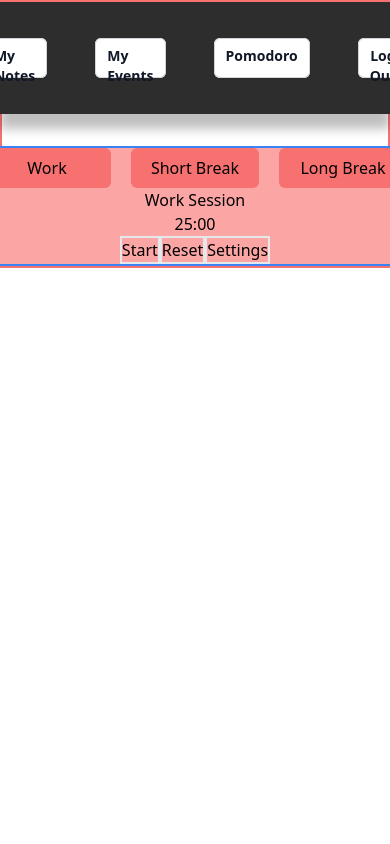
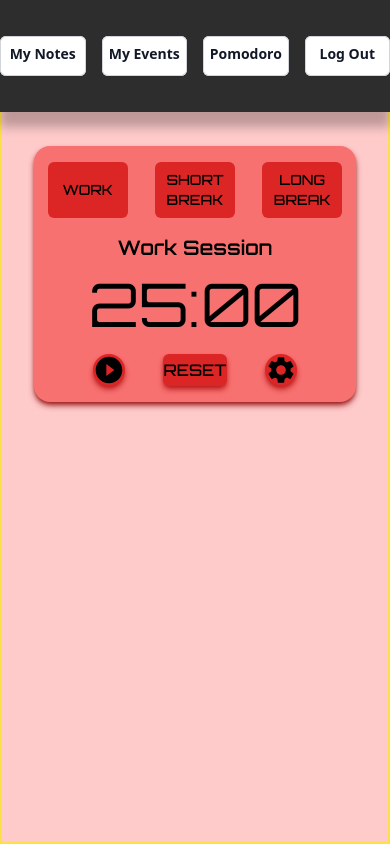
Before and after one commit to ArpDark/EventForge, a React (Vite) app: page /pomodoro in a window 390 px wide. Built offline with nearby package versions, Linux system fonts and the light colour scheme.

Commit message:
created the pages responsive and updated pomodor timer UI

```diff
--- a/index.html
+++ b/index.html
@@ -3,13 +3,15 @@
   <head>
     <meta charset="UTF-8" />
     <meta name="viewport" content="width=device-width, initial-scale=1.0" />
+    <link rel="preconnect" href="https://fonts.googleapis.com">
+    <link rel="preconnect" href="https://fonts.gstatic.com" crossorigin>
+    <link href="https://fonts.googleapis.com/css2?family=Orbitron:wght@400..900&display=swap" rel="stylesheet">
     <link rel="stylesheet" href="index.css">
     <title>Productivity App</title>
   </head>
   <body>
     <div id="root"></div>
     <script type="module" src="/src/main.jsx"></script>
-    <!-- <script async defer src="https://apis.google.com/js/api.js" onload="gapiLoaded()"></script>
-    <script async defer src="https://accounts.google.com/gsi/client" onload="gisLoaded()"></script> -->
+
   </body>
 </html>
--- a/src/components/Home.jsx
+++ b/src/components/Home.jsx
@@ -45,7 +45,6 @@ function Home(){
 
   const openPopup = () => {
     setPopupOpen(true);
-    setIsOpen(true);
   };
   const closePopup = () => {
     setPopupOpen(false);
--- a/src/components/Navbar.jsx
+++ b/src/components/Navbar.jsx
@@ -7,14 +7,14 @@ const Navbar=()=>{
         navigate("/login");
     }
     return (
-        <div className="flex fixed overflow-auto  justify-center bg-[#2D2D2D] w-screen h-28 space-x-12 [box-shadow:_0px_15px_10px_rgb(0_0_0_/_25%)] z-10 ">
-            <a href="/home" className=" flex h-10 w-36 self-center justify-center  rounded-md bg-white px-3 py-2 text-sm  font-semibold text-gray-900 shadow-sm ring-1 ring-inset ring-gray-300 hover:bg-gray-50 ">My Notes</a>
+        <div className="flex fixed overflow-auto  justify-center bg-[#2D2D2D] w-screen h-28 space-x-4 md:space-x-12 [box-shadow:_0px_15px_10px_rgb(0_0_0_/_25%)] z-10 ">
+            <a href="/home" className=" flex h-10 w-36 self-center justify-center  rounded-md bg-white px-1 py-2 text-sm  font-semibold text-gray-900 shadow-sm ring-1 ring-inset ring-gray-300 hover:bg-gray-50 ">My Notes</a>
 
-            <a href="/events" className="flex h-10 w-36 self-center justify-center rounded-md bg-white px-3 py-2 text-sm font-semibold text-gray-900 shadow-sm ring-1 ring-inset ring-gray-300 hover:bg-gray-50 ">My Events</a>
+            <a href="/events" className="flex h-10 w-36 self-center justify-center rounded-md bg-white px-1 py-2 text-sm font-semibold text-gray-900 shadow-sm ring-1 ring-inset ring-gray-300 hover:bg-gray-50 ">My Events</a>
 
-            <a href="/pomodoro" className="flex h-10 w-36 self-center justify-center rounded-md bg-white px-3 py-2 text-sm font-semibold text-gray-900 shadow-sm ring-1 ring-inset ring-gray-300 hover:bg-gray-50 ">Pomodoro</a>
+            <a href="/pomodoro" className="flex h-10 w-36 self-center justify-center rounded-md bg-white px-1 py-2 text-sm font-semibold text-gray-900 shadow-sm ring-1 ring-inset ring-gray-300 hover:bg-gray-50 ">Pomodoro</a>
 
-            <button className="flex h-10 w-36 self-center justify-center rounded-md bg-white px-3 py-2 text-sm font-semibold text-gray-900 shadow-sm ring-1 ring-inset ring-gray-300 hover:bg-gray-50 " onClick={handleLogout} >Log Out</button>
+            <button className="flex h-10 w-36 self-center justify-center rounded-md bg-white px-1 py-2 text-sm font-semibold text-gray-900 shadow-sm ring-1 ring-inset ring-gray-300 hover:bg-gray-50 " onClick={handleLogout} >Log Out</button>
         </div>
     )
 }
--- a/src/components/Pomodoro.jsx
+++ b/src/components/Pomodoro.jsx
@@ -1,6 +1,9 @@
 import React, { useState, useEffect } from 'react';
 import Navbar from './Navbar';
-
+import PomodoroSettings from './PomodoroSettings';
+import SettingsIcon from '@mui/icons-material/Settings';
+import PauseIcon from '@mui/icons-material/Pause';
+import PlayCircleFilledWhiteIcon from '@mui/icons-material/PlayCircleFilledWhite';
 const Pomodoro = () => {
   const [sessionType, setSessionType] = useState('Work');
   const [minutes, setMinutes] = useState(25);
@@ -9,10 +12,9 @@ const Pomodoro = () => {
   const [workDuration, setWorkDuration] = useState(25);
   const [shortBreakDuration, setShortBreakDuration] = useState(5);
   const [longBreakDuration, setLongBreakDuration] = useState(15);
-
+  const [isOpen,setIsOpen]=useState(false);
   useEffect(() => {
     let interval;
-
     if (isActive && minutes === 0 && seconds === 0) {
       setSessionType(prevSessionType => prevSessionType === 'Work' ? 'Short Break' : 'Work');
       if (sessionType === 'Work') {
@@ -21,7 +23,6 @@ const Pomodoro = () => {
         setMinutes(workDuration);
       }
     }
-
     if (isActive) {
       interval = setInterval(() => {
         if (seconds === 0) {
@@ -39,14 +40,11 @@ const Pomodoro = () => {
     } else {
       clearInterval(interval);
     }
-
     return () => clearInterval(interval);
   }, [isActive, minutes, seconds, sessionType, workDuration, shortBreakDuration,longBreakDuration]);
-
   const toggleTimer = () => {
     setIsActive(!isActive);
   };
-
   const resetTimer = () => {
     setIsActive(false);
     setSessionType('Work');
@@ -80,67 +78,49 @@ const Pomodoro = () => {
       setIsActive(!isActive);
     }
   }
-
-  function handleLogout(){
-    localStorage.clear();
-    navigate("/login");
+//
+  const newSettings=(settingsData)=>{
+    // console.log(settingsData);
+    setWorkDuration(settingsData.workDuration);
+    setShortBreakDuration(settingsData.shortBreakDuration);
+    setLongBreakDuration(settingsData.longBreakDuration);
   }
-
+  const openPopup = () => {
+    setIsOpen(true);
+  };
+  const closePopup = () => {
+    setIsOpen(false);
+  };
   return (
-    <div className='flex relative border-2 border-red-400 justify-center'>
+    <div className='flex relative min-h-screen h-dvh overflow-y-auto justify-center'>
       <Navbar/>
-
-      <div className="flex relative mt-36 border-2 border-blue-500 ">
-        <div className='flex flex-col items-center bg-red-300'>
-          <div className='flex space-x-5 '>
-            <button className=' bg-red-400 rounded-md w-32 h-10' onClick={switchToWork}>Work</button>
-            <button className='bg-red-400 rounded-md w-32 h-10' onClick={switchToShortBreak}>Short Break</button>
-            <button className='bg-red-400 rounded-md w-32 h-10' onClick={switchToLongBreak}>Long Break</button>
+      <div className="flex flex-col relative w-screen bg-red-200 border-yellow-300 border-2 items-center ">
+        <div className='flex flex-col items-center bg-red-400 w-5/6 md:w-2/5 mt-36 rounded-2xl shadow-md shadow-red-800'>
+          <div className='flex justify-around  w-full mt-4'>
+            <button className="bg-red-600 rounded-md  p-2 text-sm w-20 md:w-36 font-['Orbitron'] font-medium" onClick={switchToWork}>WORK</button>
+            <button className="bg-red-600 rounded-md  p-2 text-sm w-20 md:w-36 font-['Orbitron'] font-medium" onClick={switchToShortBreak}>SHORT BREAK</button>
+            <button className="bg-red-600 rounded-md  p-2 text-sm w-20 md:w-36 font-['Orbitron'] font-medium" onClick={switchToLongBreak}>LONG BREAK</button>
           </div>
-          <div className='flex flex-col items-center'>
-            <h1>{sessionType} Session</h1>
-            <div className="timer">
+          <div className="flex flex-col items-center">
+            <h1 className="font-semibold text-xl p-2 mt-2 font-['Orbitron']">{sessionType} Session</h1>
+            <div className="font-['Orbitron'] text-6xl md:text-7xl p-1" id='timer'>
               <span>
                 {String(minutes).padStart(2, '0')}:{String(seconds).padStart(2, '0')}
               </span>
             </div>
           </div>
-          <div className="buttons">
-            <button onClick={toggleTimer} className='border-2'>
-              {isActive ? 'Pause' : 'Start'}
+          <div className="flex justify-around w-3/4 md:w-2/5 mt-4 pb-4" id='buttons' >
+            <button onClick={toggleTimer} className=' bg-red-600 rounded-2xl font-orbitron font-medium shadow-md shadow-red-700 hover:shadow-none'>
+              {isActive ? <PauseIcon style={{ fontSize: '2rem' }}/> : <PlayCircleFilledWhiteIcon style={{ fontSize: '2rem' }}/>}
             </button>
-            <button onClick={resetTimer} className='border-2'>Reset</button>
-            <button className='border-2'>Settings</button>
+            <button onClick={resetTimer} className=' bg-red-600 rounded-md font-orbitron font-medium shadow-md shadow-red-700 hover:shadow-none'>RESET</button>
+            <button className=' bg-red-600 rounded-2xl font-orbitron font-medium shadow-md shadow-red-700 hover:shadow-none' onClick={openPopup}><SettingsIcon style={{ fontSize: '2rem' }}/></button>
           </div>
         </div>
-
-        <div className=" hidden">
-          <div>
-            <label>Work Duration (minutes):</label>
-            <input
-              type="number"
-              value={workDuration}
-              onChange={(event) => setWorkDuration(parseInt(event.target.value, 10))}
-            />
-          </div>
-          <div>
-            <label>Short Break Duration (minutes):</label>
-            <input
-              type="number"
-              value={shortBreakDuration}
-              onChange={(e) => setShortBreakDuration(parseInt(e.target.value, 10))}
-            />
-          </div>
-          <div>
-            <label>Long Break Duration (minutes):</label>
-            <input
-              type="number"
-              value={longBreakDuration}
-              onChange={(e) => setLongBreakDuration(parseInt(e.target.value, 10))}
-            />
-          </div>
-        </div>
-
+        <PomodoroSettings
+        isOpen={isOpen}
+        onClose={closePopup}
+        newSettings={newSettings}/>
       </div>
     </div>
   );
--- /dev/null
+++ b/src/components/PomodoroSettings.jsx
@@ -0,0 +1,52 @@
+import React,{useState} from "react";
+const PomodoroSettings=({isOpen, onClose, newSettings})=>{
+
+    const [workDuration, setWorkDuration] = useState(25);
+    const [shortBreakDuration, setShortBreakDuration] = useState(5);
+    const [longBreakDuration, setLongBreakDuration] = useState(15);
+
+    const handleSubmit=()=>{
+        const settingsData={
+            'workDuration':workDuration,
+            'shortBreakDuration':shortBreakDuration,
+            'longBreakDuration':longBreakDuration
+        }
+        newSettings(settingsData);
+        onClose();
+
+    }
+
+    return (
+        <div className={` fixed top-0 left-0 z-20 w-full h-full flex items-center justify-center ${isOpen ? '' : 'hidden'}`}>
+          <div className="bg-white p-6 rounded-lg shadow-lg">
+            <div className="flex flex-col">
+                <label>Work Duration (minutes):</label>
+                <input
+                  type="number"
+                  value={workDuration}
+                  onChange={(event) => setWorkDuration(parseInt(event.target.value, 10))}
+                />
+                <label>Short Break Duration (minutes):</label>
+                <input
+                  type="number"
+                  value={shortBreakDuration}
+                  onChange={(event) => setShortBreakDuration(parseInt(event.target.value, 10))}
+                />
+                <label>Long Break Duration (minutes):</label>
+                <input
+                  type="number"
+                  value={longBreakDuration}
+                  onChange={(e) => setLongBreakDuration(parseInt(e.target.value, 10))}
+                />
+                <button onClick={handleSubmit} className=" self-center bg-blue-500 text-white p-2 rounded-md w-1/2">
+                    Update
+                </button>
+            </div>
+            <button onClick={onClose} className="mt-2 text-sm text-gray-500 hover:text-gray-700 cursor-pointer">
+                Close
+            </button>
+          </div>
+        </div>
+    );
+}
+export default PomodoroSettings;
--- a/tailwind.config.js
+++ b/tailwind.config.js
@@ -7,6 +7,9 @@ export default {
   ],
   theme: {
     extend: {},
+    fontFamily:{
+      'orbitron':['Orbitron','sans-serif'],
+    },
   },
   plugins: [],
 }
```
Also changed, not shown: 1 other file (tests, documents, lock files or other folders).
